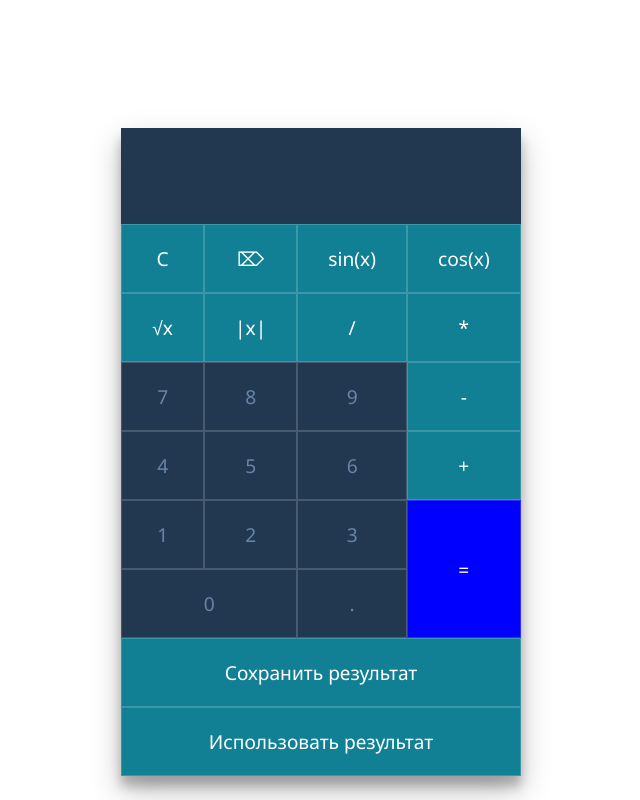
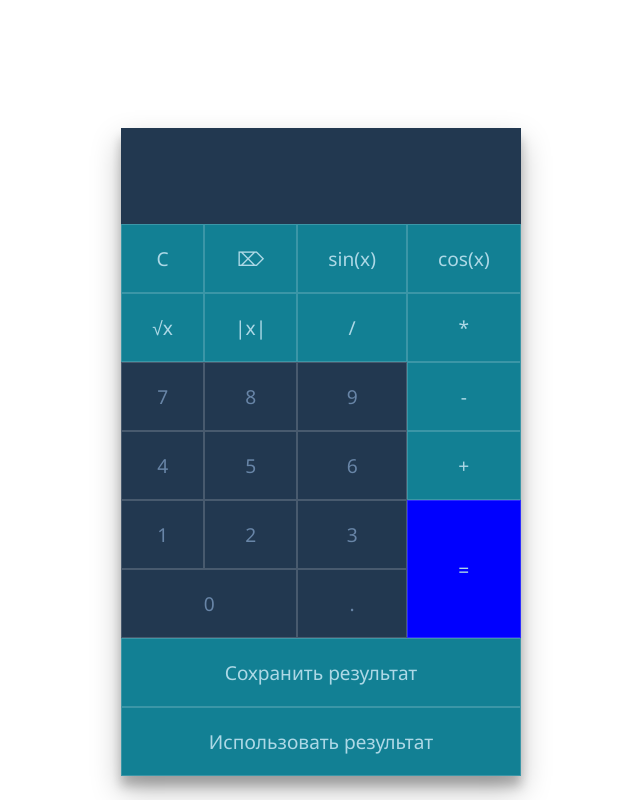
Before and after one commit to ilyagavrilov9999/Gavrilov_Ilya, a plain HTML site: page index.html in a window 1280 px wide. Shown: the whole page, without its empty margins (319-959 px from the left). Drawn offline with Linux system fonts and the light colour scheme.

Commit message:
Поменял цвет текста кнопок в калькуляторе
Изменил код в "styles", чтобы поменять цвет текста кнопок в калькуляторе.

```diff
--- a/index.html
+++ b/index.html
@@ -87,7 +87,7 @@ body{
 
 .btn-operator {
     background-color: #128094;
-    color: #ffffff;
+    color: lightblue;
 }
 
 .btn-operator:hover {
```
